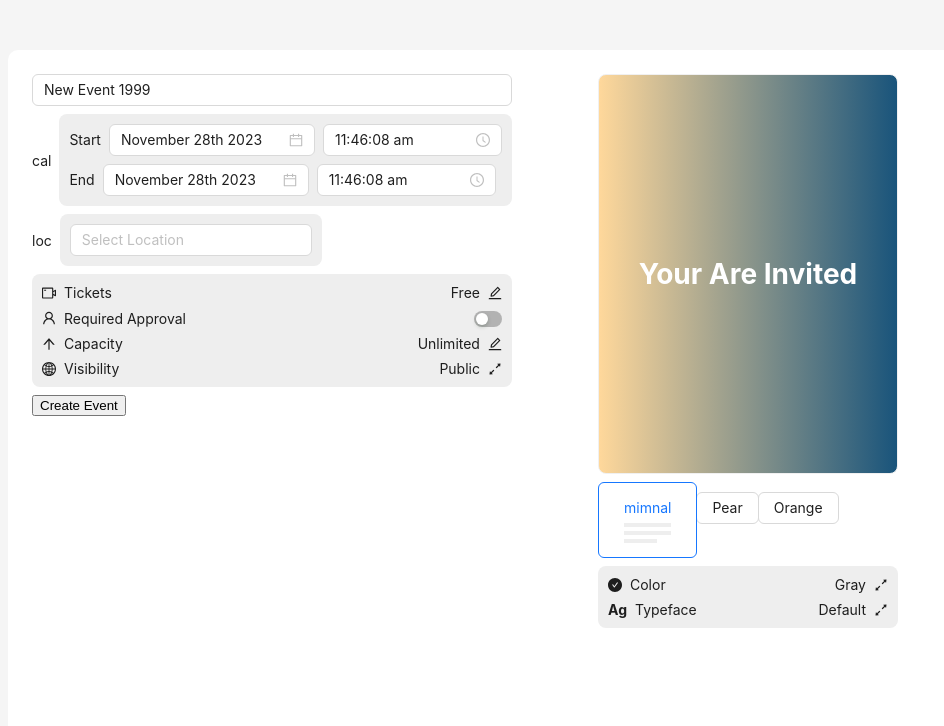
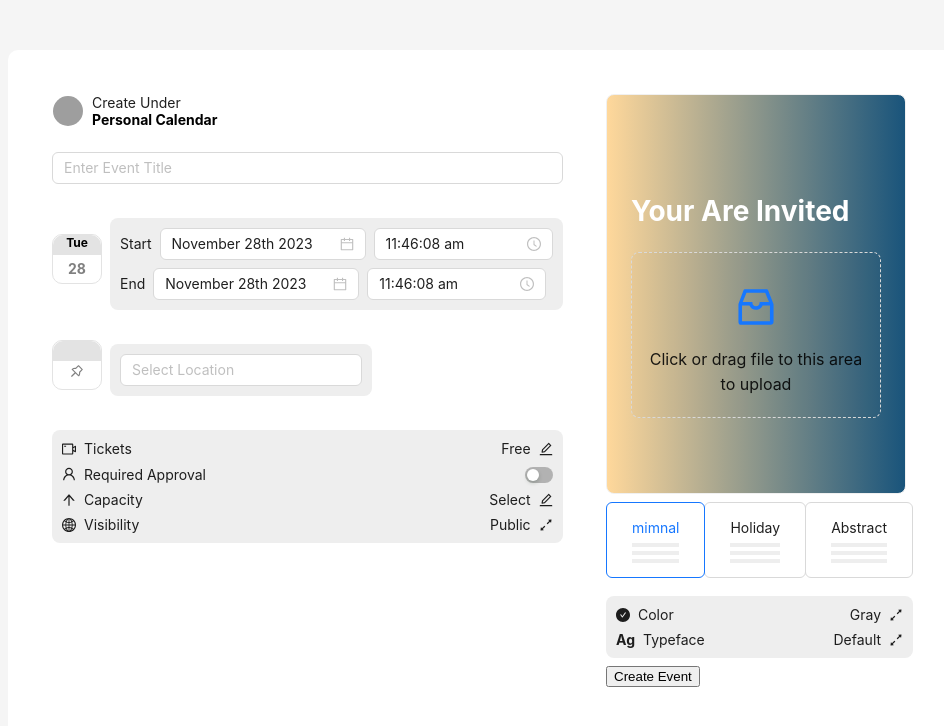
Before and after one commit to Akshat53/10times-task, a React (Create React App) app: page / in a window 1280 px wide. Shown: the top 726 px of the page, without its empty margins (42-986 px from the left). Built offline with nearby package versions, Linux system fonts and the light colour scheme; grey boxes are pictures that could not be loaded.

Commit message:
code updated

```diff
--- a/package.json
+++ b/package.json
@@ -3,6 +3,7 @@
   "version": "0.1.0",
   "private": true,
   "dependencies": {
+    "@coreui/icons": "^3.0.1",
     "@testing-library/jest-dom": "^5.17.0",
     "@testing-library/react": "^13.4.0",
     "@testing-library/user-event": "^13.5.0",
@@ -15,6 +16,7 @@
     "react-dom": "^18.2.0",
     "react-router-dom": "^6.20.0",
     "react-scripts": "5.0.1",
+    "uuid": "^9.0.1",
     "web-vitals": "^2.1.4",
     "yup": "^1.3.2"
   },
--- a/src/components/Avatar.jsx
+++ b/src/components/Avatar.jsx
@@ -1,24 +1,38 @@
-import React from 'react';
-import { Dropdown, Button } from 'antd';
-import { Avatar, Space } from 'antd';
+import React, { useState } from 'react';
+import { Dropdown, Avatar, Menu } from 'antd';
+import { avatarOptions } from '../constants';
 
-const App = (props) => {
- const { label = "Select",
-  options = [],
-  onChange,
-} = props;
-    <Dropdown
-    menu={{
-      items: options,
-      onClick: onChange,
-    }}
-      placement="bottomRight"
-      arrow
-    >
-    <Avatar src={props.src} />
+const CustomAvatar = ({ onChange }) => {
+  const [selectedAvatar, setSelectedAvatar] = useState(avatarOptions[0]);
 
+  const handleMenuClick = (option) => {
+    setSelectedAvatar(option);
+    // Call the onChange function with the selected avatar data
+    onChange(option);
+  };
 
+  const menu = (
+    <Menu onClick={({ key }) => handleMenuClick(avatarOptions.find(option => option.key === key))}>
+      {avatarOptions.map(option => (
+        <Menu.Item key={option.key}>
+          <Avatar src={option.url} />
+          <span style={{ padding: '0 20px' }}>{option.label}</span>
+        </Menu.Item>
+      ))}
+    </Menu>
+  );
+
+  return (
+    <Dropdown overlay={menu} placement="bottomRight" arrow>
+      <div style={{ display: 'flex', alignItems: 'center' }}>
+        <Avatar src={selectedAvatar.url} />
+        <div style={{ marginLeft: '8px', display: 'flex', flexDirection: 'column' }}>
+          <span style={{}}>{selectedAvatar.title}</span>
+          <span style={{ color: 'black', fontWeight: 'bold' }}>{selectedAvatar.label}</span>
+        </div>
+      </div>
     </Dropdown>
+  );
 };
 
-export default App;
+export default CustomAvatar;
--- /dev/null
+++ b/src/components/Cal.jsx
@@ -0,0 +1,55 @@
+import React from "react";
+import { Row, Col } from "antd";
+
+const Cal = (props) => {
+  const { date, day } = props;
+  return (
+    <>
+      <div
+        style={{
+          height: "50px",
+          width: "50px",
+          border: "1px solid #e3e3e3",
+          borderRadius: "10px",
+          color: "gray",
+        }}
+      >
+        <Row>
+          <Col
+            style={{
+              backgroundColor: "#e3e3e3",
+              color: "black",
+              width: "100%",
+              borderRadius: "10px 10px 0px 0px",
+              display: "flex",
+              justifyContent: "center",
+              height: "20px",
+              fontWeight: "bold",
+              fontSize:"12px"
+            }}
+          >
+            {day}
+          </Col>
+        </Row>
+        <Row>
+          <Col
+            style={{
+              color: "gray",
+              width: "100%",
+
+              display: "flex",
+              justifyContent: "center",
+              height: "20px",
+              fontWeight: "bold",
+              padding:"5px 10px"
+            }}
+          >
+            {date}
+          </Col>
+        </Row>
+      </div>
+    </>
+  );
+};
+
+export default Cal;
--- a/src/components/Card.jsx
+++ b/src/components/Card.jsx
@@ -1,5 +1,6 @@
 import React from "react";
-import { Card } from "antd";
+import { Card,  } from "antd";
+import Uploade from './Upload'
 
 const Cards = (props) => {
   const { label } = props;
@@ -18,6 +19,7 @@ const Cards = (props) => {
       }}
     >
       <h1>{label}</h1>
+      <Uploade/>
     </Card>
   );
 };
--- a/src/components/Form.jsx
+++ b/src/components/Form.jsx
@@ -17,10 +17,10 @@ import EventOptions from "./EventOptions";
 import Switch from "../components/Switch";
 import Dropdown from "../components/Dropdwon";
 import Themes from "../components/Themes";
+
 import {
   EditOutlined,
-  DownOutlined,
-  SmileOutlined,
+  PushpinOutlined,
   ArrowsAltOutlined,
 } from "@ant-design/icons";
 import Button from "../components/Button";
@@ -28,50 +28,65 @@ import moment from "moment";
 import {
   capacityOptions,
   ticketOptions,
-  timeFormat,
   visiblityOtptions,
   colorOptions,
   typefaceOptions,
   avatarOptions,
 } from "../constants";
 import dayjs from "dayjs";
-
-
-const url =
-  "https://gw.alipayobjects.com/zos/rmsportal/KDpgvguMpGfqaHPjicRK.svg";
-
-
+import { v4 as uuidv4 } from "uuid";
+import Cal from "../components/Cal";
 
 const FormApp = (props) => {
   const formikRef = useRef();
-
   const saveToLocalStorage = (values) => {
     const existingData = JSON.parse(localStorage.getItem("formData")) || [];
+    console.log("Existing Data Before:", existingData);
+
+    const existingIndex = existingData.findIndex(
+      (data) => data.userId === values.userId
+    );
+
+    if (existingIndex !== -1) {
+      existingData[existingIndex] = {
+        ...existingData[existingIndex],
+        ...values,
+      };
+    } else {
       existingData.push(values);
+    }
+
     localStorage.setItem("formData", JSON.stringify(existingData));
+    console.log("Existing Data After:", existingData);
   };
+
   return (
     <>
+      <div style={{ padding: "20px", maxWidth: "1200px", margin: "0 auto" }}>
         <Formik
           initialValues={{
-          userId: "",
-          eventTitle: "New Event 1999",
+            userId: uuidv4(),
+            eventTitle: "",
             startDate: dayjs(),
             endDate: dayjs(),
             location: "",
             ticketRate: "free",
             approval: false,
-          capicity: "Unlimited",
+            capacity: "Unlimited",
             visibility: "public",
             theme: "",
             color: "Gray",
             typeFace: "Default",
+            avatarData: null, // Initialize avatarData as null
           }}
           innerRef={formikRef}
           onSubmit={async (values) => {
             saveToLocalStorage(values);
             console.log(values);
-          formikRef.current.resetForm(); // Resetting the form after submission
+            // wait for the data to save (e.g., use a setTimeout)
+            setTimeout(() => {
+              formikRef.current.resetForm();
+            }, 1000);
           }}
         >
           {({
@@ -83,16 +98,16 @@ const FormApp = (props) => {
             handleChange,
           }) => (
             <Form onSubmit={handleSubmit}>
-            <Row>
-              <Col span={12}>
-                <Space direction="vertical">
+              <Row gutter={[16, 16]} justify="end">
+                <Col xs={24} md={12}>
+                  <Space direction="vertical" size="large">
                     <Avatar
                       options={avatarOptions}
-                    name="userId"
-                    value={values.userId}
-                    onChange={(e) => setFieldValue("userId", e.target.value)}
+                      onChange={(selectedOption) => {
+                        setFieldValue("userId", selectedOption.key);
+                        setFieldValue("avatarData", selectedOption);
+                      }}
                     />
-
                     <AppInput
                       name="eventTitle"
                       placeholder="Enter Event Title"
@@ -100,7 +115,14 @@ const FormApp = (props) => {
                       onChange={handleChange}
                     />
                     <IconBox
-                    icon={"cal"}
+                      icon={
+                        <>
+                          <Cal
+                            day={moment(values.startDate).format("ddd")}
+                            date={moment(values.startDate).format("DD")}
+                          />
+                        </>
+                      }
                       customEl={
                         <AppDatePicker
                           startname="startDate"
@@ -111,7 +133,11 @@ const FormApp = (props) => {
                       }
                     />
                     <IconBox
-                    icon={"loc"}
+                      icon={
+                        <>
+                          <Cal date={<PushpinOutlined />} />
+                        </>
+                      }
                       customEl={
                         <AppInput
                           name="location"
@@ -191,10 +217,9 @@ const FormApp = (props) => {
                         },
                       ]}
                     />
-                  <Button type="submit" label="Create Event" />
                   </Space>
                 </Col>
-              <Col span={12}>
+                <Col xs={24} md={12} span={24}>
                   <Space direction="vertical">
                     <Card label={"Your Are Invited"} />
                     <Themes />
@@ -238,12 +263,14 @@ const FormApp = (props) => {
                         },
                       ]}
                     />
+                    <Button type="submit" label="Create Event" />
                   </Space>
                 </Col>
               </Row>
             </Form>
           )}
         </Formik>
+      </div>
     </>
   );
 };
--- a/src/components/IconBox.jsx
+++ b/src/components/IconBox.jsx
@@ -3,11 +3,13 @@ import { Space } from "antd";
 import styles from "./components.module.css";
 
 export const IconBox = (props) => {
-  const { icon, customEl } = props;
+  const { icon, customEl, day, date } = props;
   return (
-    <Space>
-      <div>{icon}</div>
-      <div className={styles.customEl}>{customEl}</div>
-    </Space>
+    <div className={styles.iconBox}>
+      <Space className={styles.space}>
+        <div className={styles.icon}>{icon}</div>
+        <div className={styles.customEl}>{customEl}</div>
+      </Space>
+    </div>
   );
 };
--- a/src/components/Themes.jsx
+++ b/src/components/Themes.jsx
@@ -7,11 +7,11 @@ const options = [
     value: "Apple",
   },
   {
-    label: "Pear",
+    label: <Skeleton label="Holiday" color="blue" />,
     value: "Pear",
   },
   {
-    label: "Orange",
+    label: <Skeleton label="Abstract" color="green" />,
     value: "Orange",
   },
 ];
@@ -28,6 +28,7 @@ const Themes = () => {
       onChange={onChange3}
       value={value3}
       optionType="button"
+      style={{display:"flex",justifyContent:"space-between"}}
     />
   );
 };
--- a/src/components/Timeline.jsx
+++ b/src/components/Timeline.jsx
@@ -3,16 +3,19 @@ import React, { useState, useEffect } from "react";
 import { Timeline } from "antd";
 import EventCard from "./EventCard";
 import moment from "moment";
+import Avatar from "../components/Avatar";
 
 const AppTimeline = ({ selectedOption }) => {
   const [formData, setFormData] = useState([]);
 
   useEffect(() => {
-    // Fetch the data from localStorage on component mount
     const storedData = JSON.parse(localStorage.getItem("formData")) || [];
     setFormData(storedData);
   }, []);
-
+  const getUserAvatarLabel = (userId) => {
+    const user = formData.find((dataItem) => dataItem.userId === userId);
+    return user && user.avatarData && user.avatarData.label ? user.avatarData.label : "No Avatar";
+  };
   const filteredEvents = formData.filter((event) => {
     const eventDate = moment(event.startDate);
     const now = moment();
@@ -28,17 +31,41 @@ const AppTimeline = ({ selectedOption }) => {
   return (
     <Timeline mode="left">
       {filteredEvents.map((dataItem, index) => (
-        <Timeline.Item key={index} label={<><div><p style={{color:"gray",fontFamily:"cursive",fontSize:"17px",display:"flex",justifyContent:"space-evenly"}}>{moment(dataItem.startDate).format("MMMM Do,")}<br></br>
+        <Timeline.Item
+          key={index}
+          label={
+            <>
+              <div>
+                <p
+                  style={{
+                    color: "gray",
+                    fontFamily: "cursive",
+                    fontSize: "17px",
+                    display: "flex",
+                    justifyContent: "space-evenly",
+                  }}
+                >
+                  {moment(dataItem.startDate).format("MMMM Do,")}
+                  <br></br>
                   {moment(dataItem.startDate).format("dddd")}
-        </p></div></>}>
+                </p>
+              </div>
+            </>
+          }
+        >
+          <div style={{display:"flex", padding:"50px 200px"}}>
             <EventCard
               title={dataItem.eventTitle}
               time={moment(dataItem.startDate).format("h:mm A")}
-            postedBy={dataItem.userId}
+              postedBy={
+                // Display the name of the selected avatar
+                getUserAvatarLabel(dataItem.userId)
+              }
               mode={dataItem.visibility}
-            src={''}
+              src={"https://media.designrush.com/tinymce_images/289283/conversions/atahlberger-content.jpg"}
               badge={"invited"}
             />
+          </div>
         </Timeline.Item>
       ))}
     </Timeline>
--- /dev/null
+++ b/src/components/Upload.jsx
@@ -0,0 +1,33 @@
+import React from 'react';
+import { InboxOutlined } from '@ant-design/icons';
+import { message, Upload } from 'antd';
+const { Dragger } = Upload;
+const props = {
+  name: 'file',
+  multiple: true,
+  action: 'https://run.mocky.io/v3/435e224c-44fb-4773-9faf-380c5e6a2188',
+  onChange(info) {
+    const { status } = info.file;
+    if (status !== 'uploading') {
+      console.log(info.file, info.fileList);
+    }
+    if (status === 'done') {
+      message.success(`${info.file.name} file uploaded successfully.`);
+    } else if (status === 'error') {
+      message.error(`${info.file.name} file upload failed.`);
+    }
+  },
+  onDrop(e) {
+    console.log('Dropped files', e.dataTransfer.files);
+  },
+};
+const AppUploade = () => (
+  <Dragger {...props}>
+    <p className="ant-upload-drag-icon">
+      <InboxOutlined />
+    </p>
+    <p className="ant-upload-text">Click or drag file to this area to upload</p>
+
+  </Dragger>
+);
+export default AppUploade;
--- a/src/components/components.module.css
+++ b/src/components/components.module.css
@@ -59,3 +59,29 @@
   color: gray;
 
 }
+
+/* components.module.css */
+
+.iconBox {
+  /* Set up your desired styles for the container here */
+  /* For example: */
+  display: flex;
+  flex-direction: column;
+}
+
+/* Apply flex properties to Space component */
+.space {
+  width: 100%; /* Ensures Space takes full width of its container */
+}
+
+.icon {
+  /* Set styles for the icon div */
+  /* For example: */
+  flex: 1; /* Takes full width when space is limited */
+}
+
+.customEl {
+  /* Set styles for the customEl div */
+  /* For example: */
+  margin-top: 10px; /* Adds space between icon and customEl */
+}
--- a/src/constants.js
+++ b/src/constants.js
@@ -67,31 +67,29 @@ export const colorOptions = [
   },
 ];
 
-export const avatarOptions =[
+export const avatarOptions = [
   {
     key: '1',
+    title: 'Create Under',
     label: (
-      <a target="_blank" rel="noopener noreferrer" href="https://www.antgroup.com">
-        1st menu item
-      </a>
+    'Personal Calendar'
     ),
+    url: 'https://gw.alipayobjects.com/zos/rmsportal/KDpgvguMpGfqaHPjicRK.svg',
   },
   {
     key: '2',
+    title: 'Create Under',
     label: (
-      <a target="_blank" rel="noopener noreferrer" href="https://www.aliyun.com">
-        2nd menu item
-      </a>
+      'Rohit Calendar'
     ),
+    url: 'https://gw.alipayobjects.com/zos/rmsportal/KDpgvguMpGfqaHPjicRK.svg',
   },
   {
     key: '3',
+    title: 'Create Under',
     label: (
-      <a target="_blank" rel="noopener noreferrer" href="https://www.luohanacademy.com">
-        3rd menu item
-      </a>
+      'Himanshu Calendar'
     ),
-    url: "https://gw.alipayobjects.com/zos/rmsportal/KDpgvguMpGfqaHPjicRK.svg"
-
+    url: 'https://gw.alipayobjects.com/zos/rmsportal/KDpgvguMpGfqaHPjicRK.svg',
   },
-]
+];
--- a/src/views/Events.jsx
+++ b/src/views/Events.jsx
@@ -12,7 +12,7 @@ const Events = () => {
         display: "flex",
         background: "rgb(255,255,255)",
         backgroundImage: " linear-gradient(to bottom, #e5eef2 26%, #f4f5f6 87%)",
-        height: "100vh",
+
 
       }}
     >
```
Also changed, not shown: 1 other file (tests, documents, lock files or other folders). Lines whose indentation alone changed are shown as unchanged.
